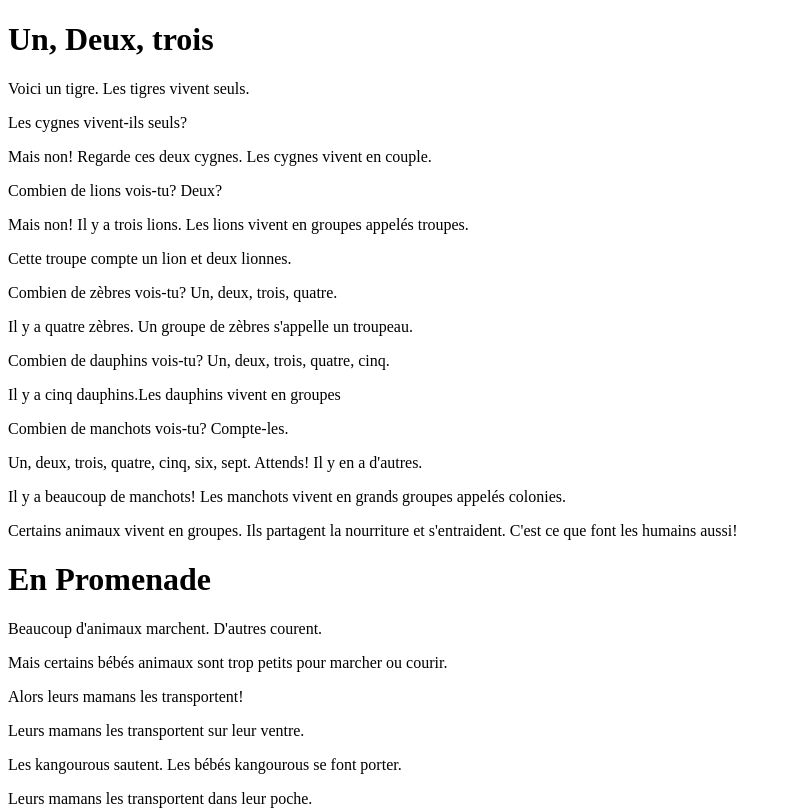
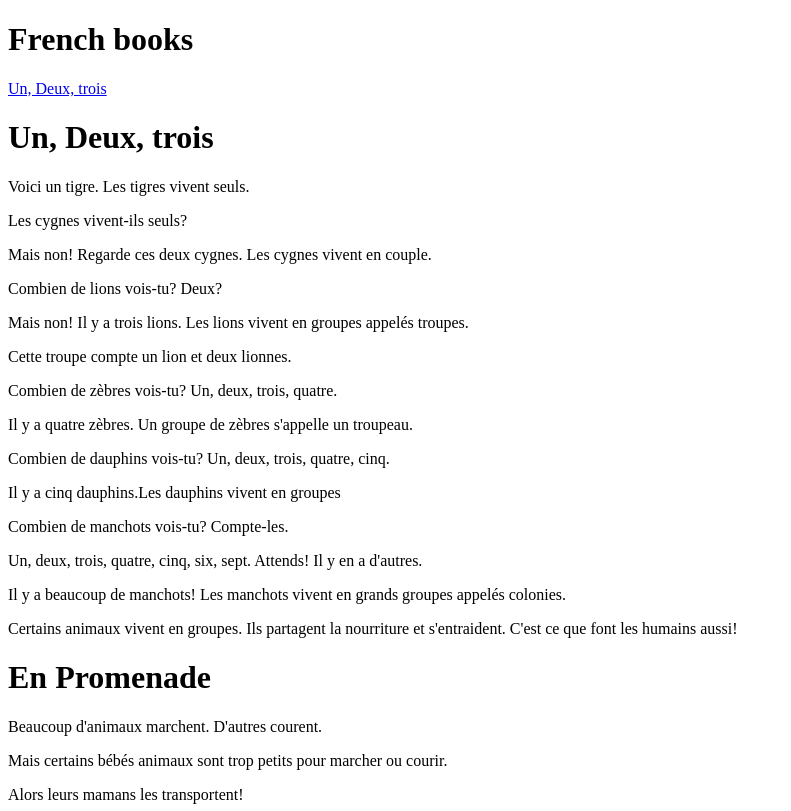
Before and after one commit to AvinavK/avinavk.github.io, a plain HTML site: page index.html in a window 1280 px wide. Shown: the top 811 px of the page, without its empty margins (0-791 px from the left). Drawn offline with Linux system fonts and the light colour scheme.

Commit message:
Added link to first book.html

```diff
--- a/index.html
+++ b/index.html
@@ -2,7 +2,8 @@
 <html>
 <title>French</title>
 <body>
-
+  <h1>French books</h1>
+  <a href="unduextrois.html" title="Un, Deux, trois">Un, Deux, trois</a>
 <h1>Un, Deux, trois</h1>
 <p>Voici un tigre. Les tigres vivent seuls.</p>
 <p>Les cygnes vivent-ils seuls?</p>
```
